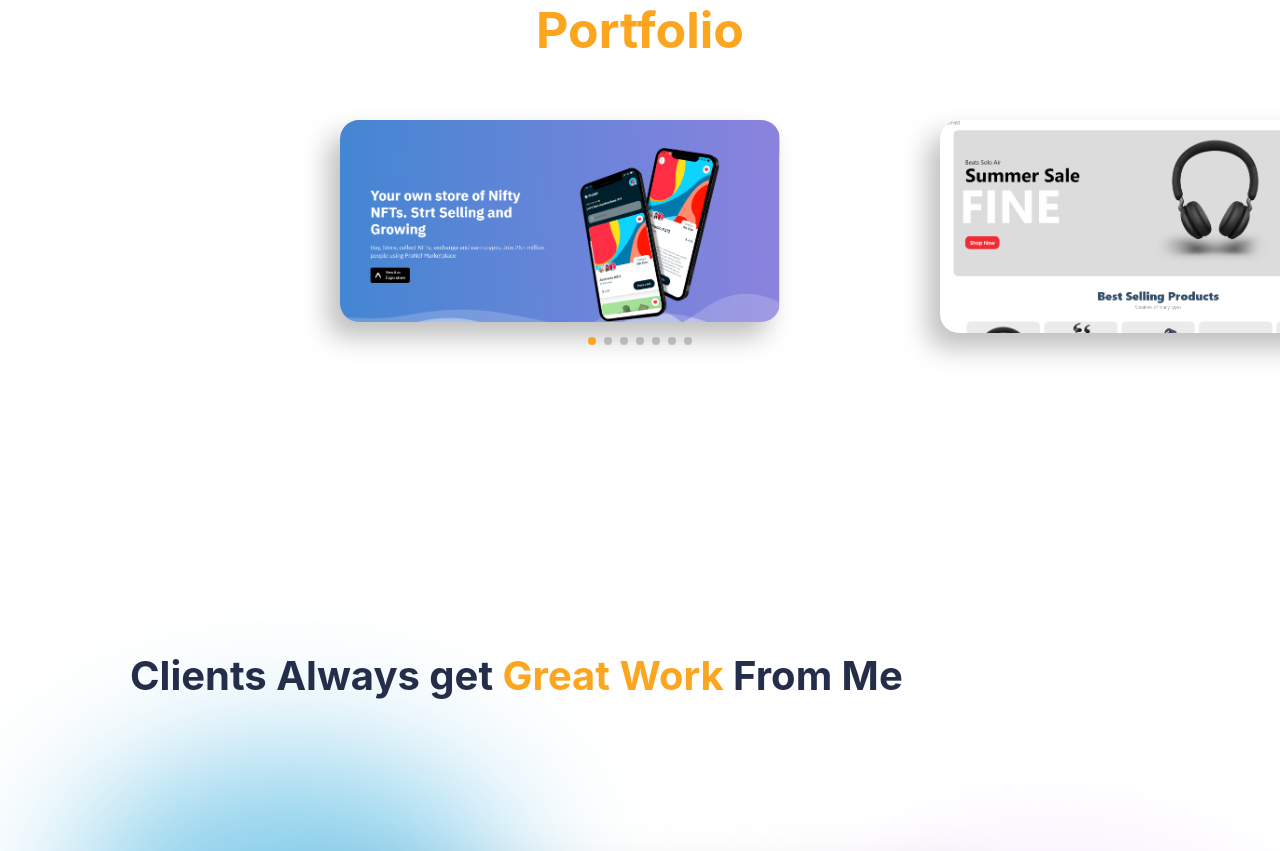
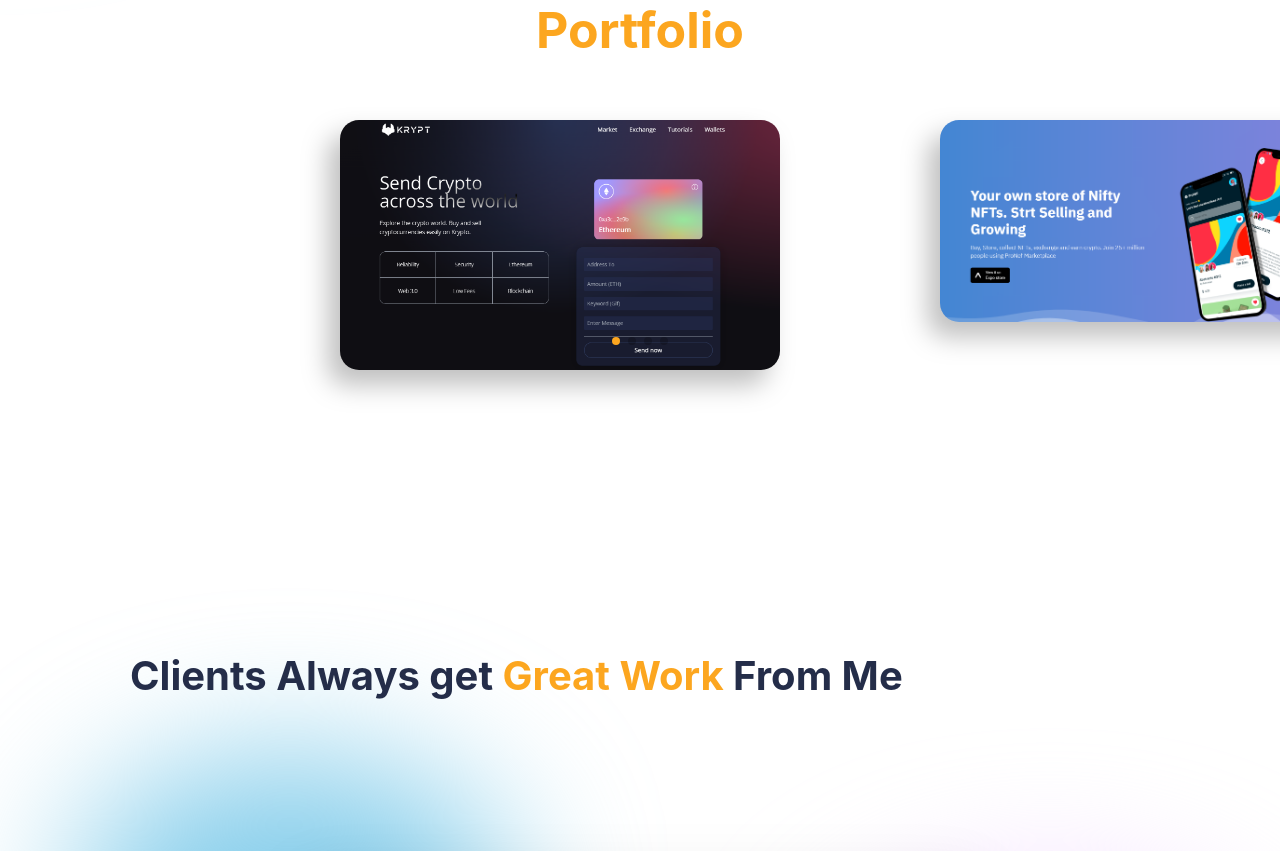
Before and after one commit to chirayu-xx/OldPortfolio, a React (Create React App) app: page / in a window 1280 px wide. Shown: the part 3051-3902 px from the top of the page. Built offline with nearby package versions, Linux system fonts and the light colour scheme.

Commit message:
resumeUpdate

```diff
--- a/src/Components/Portfolio/Portfolio.jsx
+++ b/src/Components/Portfolio/Portfolio.jsx
@@ -1,12 +1,11 @@
 import React from "react";
 import "./Portfolio.css";
-import { Swiper, SwiperSlide } from "swiper/react";
-import CuPedia from "../../img/cupedia.png";
+import { Swiper, SwiperSlide } from "swiper/react"
 import Netflix from "../../img/netflix.png";
-import Login from "../../img/login.png";
+import Krypt from "../../img/krypt.png";
+
 import DeliFast from "../../img/delifast.png";
-import Tracker from "../../img/tracker.png";
-import Spotify from "../../img/spotify.png";
+
 import Nft from "../../img/nft.png";
 import "swiper/css";
 import { themeContext } from "../../Context";
@@ -29,6 +28,15 @@ export const Portfolio = () => {
         pagination={{ clickable: true }}
         className="portfolio-slider"
       >
+        <SwiperSlide>
+          <a
+            href="https://krypt-chirayu.vercel.app/"
+            target="_blank"
+            rel="noreferrer"
+          >
+            <img src={Krypt} alt="img" />
+          </a>
+        </SwiperSlide>
         <SwiperSlide>
           <a
             href="https://pronef.vercel.app"
@@ -56,26 +64,7 @@ export const Portfolio = () => {
             <img src={Netflix} alt="img" />
           </a>
         </SwiperSlide>
-        <SwiperSlide>
-          <a href="https://spotify-clone-chirayu-xx.vercel.app/" target="_blank" rel="noreferrer">
-            <img src={Spotify} alt="img" />
-          </a>
-        </SwiperSlide>
-        <SwiperSlide>
-          <a href="https://cu-pedia.vercel.app/" target="_blank" rel="noreferrer">
-            <img src={CuPedia} alt="img" />
-          </a>
-        </SwiperSlide>
-        <SwiperSlide>
-          <a href="" target="_blank" rel="noreferrer">
-            <img src={Login} alt="img" />
-          </a>
-        </SwiperSlide>
-        <SwiperSlide>
-          <a href="https://covid-web-tracker.vercel.app/" target="_blank" rel="noreferrer">
-            <img src={Tracker} alt="img" />
-          </a>
-        </SwiperSlide>
+
       </Swiper>
     </div>
   );
```
Also changed, not shown: src/img/krypt.png (added), 1 other file (tests, documents, lock files or other folders).
